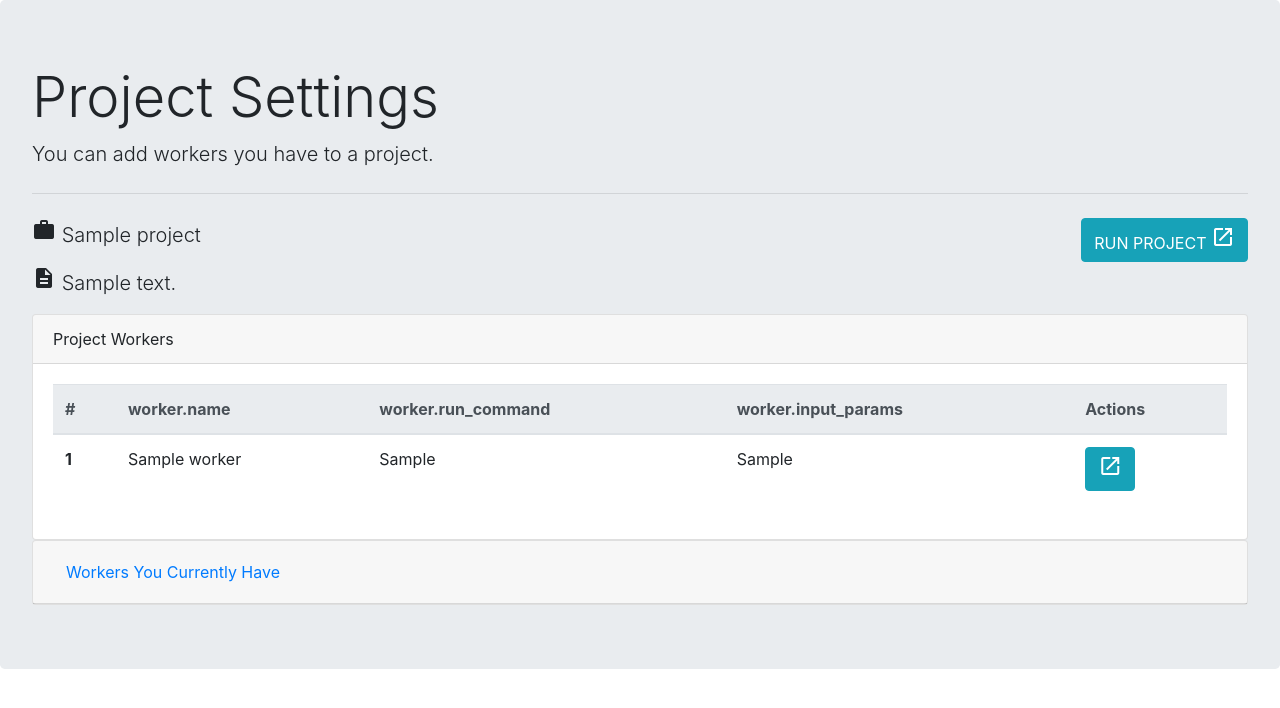
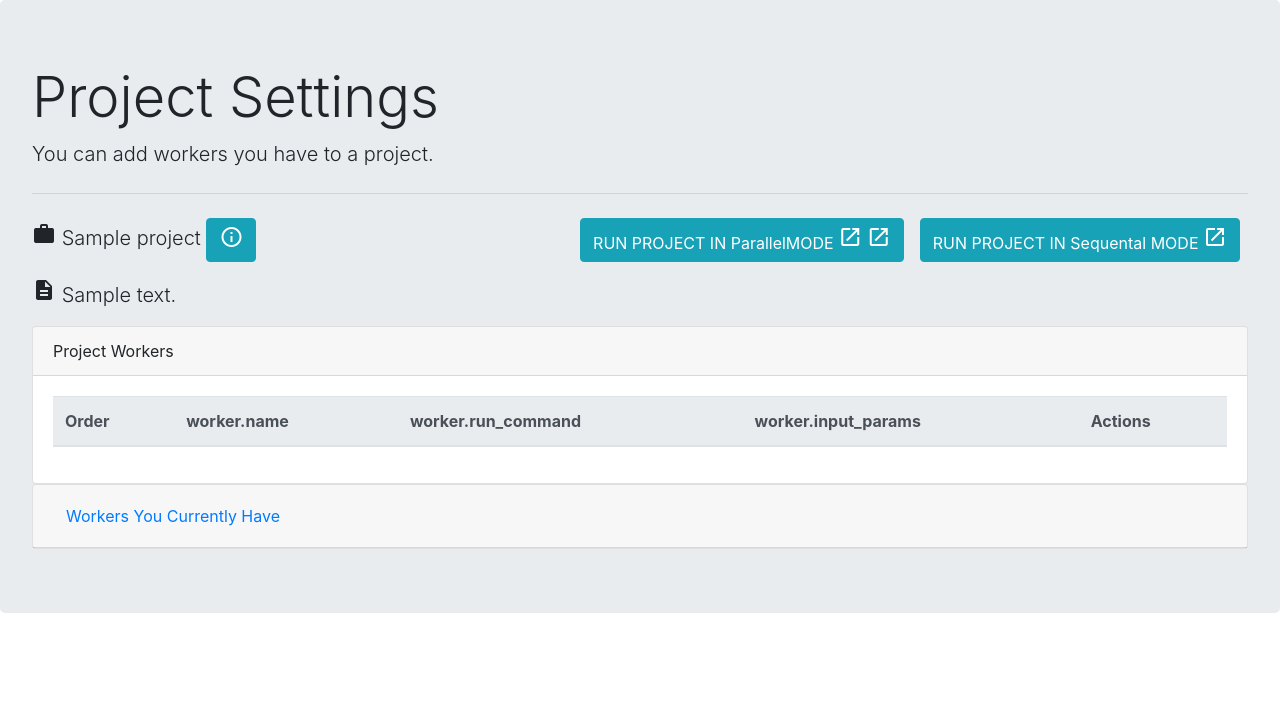
Before and after one commit to Alexander35/combiner, a Django app: page /project/settings/1/ in a window 1280 px wide. Shown: the part 56-764 px from the top of the page. Run offline with Django 3.2, Linux system fonts and the light colour scheme; a user stored in the database is signed in; tables that the repository leaves empty hold one stand-in row (values such as "Sample post"); data that the repository does not hold is empty; some libraries are stand-ins or nearby versions.

Commit message:
project order sequence

```diff
--- a/comander/admin.py
+++ b/comander/admin.py
@@ -1,8 +1,9 @@
 from django.contrib import admin
 
 # Register your models here.
-from .models import Worker, Data, Project
+from .models import Worker, Data, Project, ProjectSequenceNumber
 
 admin.site.register(Worker)
 admin.site.register(Data)
 admin.site.register(Project)
+admin.site.register(ProjectSequenceNumber)
--- a/comander/models.py
+++ b/comander/models.py
@@ -1,6 +1,8 @@
 from django.contrib.auth.models import User
 from django.contrib.postgres.fields import JSONField
 from django.db import models
+# from django.core.exceptions import ValidationError
+from django.core.validators import MinValueValidator
 
 # Create your models here.
 
@@ -41,6 +43,17 @@ class Worker(models.Model):
 	created_at = models.DateTimeField(auto_now_add=True, null=True)
 	updated_at = models.DateTimeField(auto_now=True, null=True)
 
+	# project_sequence_number = models.ForeignKey('ProjectSequenceNumber', on_delete=models.SET_NULL, null=True)
+
+	def __str__(self):
+		return 'Name: {}, Run Command: {}, Input Params: {}'.format(self.name, self.run_command, self.input_params)
+
+class ProjectSequenceNumber(models.Model):
+
+	project = models.ForeignKey('Project', on_delete=models.SET_NULL, null=True)
+	worker = models.ForeignKey('Worker', on_delete=models.SET_NULL, null=True)
+	sequence_number = models.IntegerField(default=0, validators=[MinValueValidator(0)])
+
 class Project(models.Model):
 	name = models.CharField(max_length=100, unique=True)
 	description = models.CharField(max_length=300)
@@ -58,3 +71,6 @@ class Data(models.Model):
 
 	class Meta:
 		verbose_name_plural = "data"
+
+	def __str__(self):
+		return '{}'.format(self.data)
--- a/comander/templates/project/project_settings.html
+++ b/comander/templates/project/project_settings.html
@@ -19,8 +19,19 @@
   <p class="lead">
   	<i class="material-icons">work</i>
   	{{ project.name }}
-  	<a type="button" class="btn btn-info float-right" href="">
-	   	RUN PROJECT
+
+    <a type="button" class="btn btn-info" href="{% url 'project_status_page' project.id %}">
+			<i class="material-icons">info_outline</i>
+	</a>
+
+  	<a type="button" class="btn btn-info float-right mx-2" href="{% url 'project_run_in_sequental_mode' project.id %}">
+	   	RUN PROJECT IN Sequental MODE
+	   	<i class="material-icons">launch</i>
+	</a>
+
+  	<a type="button" class="btn btn-info float-right mx-2" href="{% url 'project_run_in_parallel_mode' project.id %}">
+	   	RUN PROJECT IN ParallelMODE
+	   	<i class="material-icons">launch</i>
 	   	<i class="material-icons">launch</i>
 	</a>
   </p>
@@ -38,7 +49,7 @@
 		<table class="table">
 		  <thead class="thead-light">
 		    <tr>
-		      <th scope="col">#</th>
+		      <th scope="col">Order</th>
 		      <th scope="col">worker.name</th>
 		      <th scope="col">worker.run_command</th>
 		      <th scope="col">worker.input_params</th>
@@ -48,13 +59,22 @@
 		  <tbody>
 		  	{% for project_worker in project_workers_list %}
 		  	<tr>
-		      <th scope="row">{{ project_worker.id  }}</th>
-		      <td>{{ project_worker.name }}</td>
-		      <td>{{ project_worker.run_command }}</td>
-		      <td>{{ project_worker.input_params}}</td>
+		      <th scope="row">{{ project_worker.sequence_number  }}</th>
+		      <td>{{ project_worker.worker.name }}</td>
+		      <td>{{ project_worker.worker.run_command }}</td>
+		      <td>{{ project_worker.worker.input_params}}</td>
 		      <td>
 				  <a type="button" class="btn btn-info" href="{% url 'run_worker' project_worker.id %}">
 				      	<i class="material-icons">launch</i>
+				  </a>
+				  <a type="button" class="btn btn-info" href="{% url 'worker_status_page' project_worker.id %}">
+				      	<i class="material-icons">info_outline</i>
+				  </a>
+				  <a type="button" class="btn btn-info" href="{% url 'project_sequence_number_up' project.id project_worker.id %}">
+				      	<i class="material-icons">arrow_upward</i>
+				  </a>
+				  <a type="button" class="btn btn-info" href="{% url 'project_sequence_number_down' project.id project_worker.id %}">
+				      	<i class="material-icons">arrow_downward</i>
 				  </a>
 			   </td>
 		    </tr>
--- a/comander/templates/worker/workers_list.html
+++ b/comander/templates/worker/workers_list.html
@@ -32,6 +32,9 @@
 		    <a type="button" class="btn btn-info" data-toggle="modal" data-target="#{{ worker.name }}">
 		      	<i class="material-icons">share</i>
 		    </a>
+		    <a type="button" class="btn btn-info" href="{% url 'worker_status_page' worker.id %}">
+		      	<i class="material-icons">info_outline</i>
+		    </a>
     	    {% include "modal.html" with modal_id=worker.name modal_title="Share Worker" modal_form="worker/share_worker_to_user_form.html" %}
 	      </td>
 	    </tr>
--- a/comander/urls.py
+++ b/comander/urls.py
@@ -10,8 +10,11 @@ urlpatterns = [
     path('worker/new-worker/', views.new_worker, name='new_worker'),
     path('worker/visibility/<worker_id>/', views.worker_visibility, name="worker_visibility"),
     path('worker/share_worker_to/<worker_id>/', views.share_worker_to, name="share_worker_to"),
-    # path('worker/settings/<worker_id>/', views.worker_settings, name="worker_settings"),
-	path('worker/run/<worker_id>', views.run_worker, name="run_worker"),
+	path('worker/run/<worker_id>/', views.run_worker, name="run_worker"),
+    path('worker/status_page/<worker_id>/', views.worker_status_page, name="worker_status_page"),
+
+    path('project/settings/sequence_number_up/<project_id>/<worker_id>/', views.project_sequence_number_up, name="project_sequence_number_up"),
+    path('project/settings/sequence_number_down/<project_id>/<worker_id>/', views.project_sequence_number_down, name="project_sequence_number_down"),
 
     path('project/projects-list/', views.projects_list, name='projects_list'),
     path('project/new-project/', views.new_project, name='new_project'),
@@ -19,5 +22,8 @@ urlpatterns = [
     path('project/share_project_to/<project_id>/', views.share_project_to, name="share_project_to"),
     path('project/settings/<project_id>/', views.project_settings, name="project_settings"),
     path('project/settings/add-worker/<project_id>/<worker_id>/', views.project_settings_add_worker, name="project_settings_add_worker"),
+    path('project/run_in_sequental_mode/<project_id>/', views.project_run_in_sequental_mode, name="project_run_in_sequental_mode"),
+    path('project/run_in_parallel_mode/<project_id>/', views.project_run_in_parallel_mode, name="project_run_in_parallel_mode"),
+    path('project/status_page/<project_id>/', views.project_status_page, name="project_status_page"),
 
 ]
--- a/comander/views_project.py
+++ b/comander/views_project.py
@@ -2,8 +2,116 @@ from django.contrib.auth.models import User
 from django.shortcuts import render, redirect
 from django.contrib.auth.decorators import login_required
 from .forms import AddProjectForm, ShareProjectToUser
-from .models import Project, Worker
+from .models import Project, Worker, ProjectSequenceNumber
 from django.db.models import Q
+from .worker_suite import worker_initialize
+from threading import Thread
+import json
+
+@login_required
+def project_status_page(request, project_id):
+
+	project = Project.objects.get(pk=project_id)
+
+	return render(
+            request,
+            'project/project_status_page.html',
+            {
+                'title' : 'Project Status Page',
+                'project' : project,
+            }
+        )
+def proproject_run_in_sequental_mode_stuff(worker):
+	try:
+
+		worker_initialize(
+			worker, True
+			)
+
+		# worker.status='Processing'
+		# worker.save()
+
+	except Exception as exc:
+		print('cannot execute a worker from project: {}'.format(exc))
+
+@login_required
+def project_run_in_sequental_mode(request, project_id):
+
+	project = Project.objects.get(pk=project_id)
+
+	for worker in project.worker.all():
+
+		worker_thread = Thread(target=proproject_run_in_sequental_mode_stuff, args=(worker,))
+		worker_thread.start()
+
+
+	return redirect('project_status_page', project_id)
+
+@login_required
+def project_run_in_parallel_mode(request, project_id):
+
+	project = Project.objects.get(pk=project_id)
+
+	for worker in project.worker.all():
+
+		try:
+
+			worker_initialize(
+				worker
+				)
+
+			# worker.status='Processing'
+			# worker.save()
+
+		except Exception as exc:
+			print('cannot execute a worker from project: {}'.format(exc))
+
+	return redirect('project_status_page', project_id)
+
+@login_required
+def project_sequence_number_up(request, project_id, worker_id):
+	try:
+		project = Project.objects.get(pk=project_id)
+		worker = Worker.objects.get(pk=worker_id)
+		# project_sequence_number =
+		if ProjectSequenceNumber.objects.filter(project=project, worker=worker).exists():
+			project_sequence_number = ProjectSequenceNumber.objects.get(project=project, worker=worker)
+			project_sequence_number.sequence_number-=1
+			if project_sequence_number.sequence_number < 0:
+				project_sequence_number.sequence_number = 0
+
+		else:
+			project_sequence_number = ProjectSequenceNumber(project=project, worker=worker)
+
+		project_sequence_number.save()
+
+	except Exception as exc:
+		print('cant update sequence number : {}'.format(exc))
+
+	return redirect('project_settings', project_id)
+
+@login_required
+def project_sequence_number_down(request, project_id, worker_id):
+	try:
+		project = Project.objects.get(pk=project_id)
+		worker = Worker.objects.get(pk=worker_id)
+		# project_sequence_number =
+		if ProjectSequenceNumber.objects.filter(project=project, worker=worker).exists():
+			project_sequence_number = ProjectSequenceNumber.objects.get(project=project, worker=worker)
+			project_sequence_number.sequence_number+=1
+			# if project_sequence_number.sequence_number < 0:
+			# 	project_sequence_number.sequence_number = 0
+
+		else:
+			project_sequence_number = ProjectSequenceNumber(project=project, worker=worker)
+
+		project_sequence_number.save()
+
+	except Exception as exc:
+		print('cant update sequence number : {}'.format(exc))
+
+	return redirect('project_settings', project_id)
+
 
 @login_required
 def project_settings_add_worker(request, project_id, worker_id):
@@ -11,6 +119,12 @@ def project_settings_add_worker(request, project_id, worker_id):
 	try:
 		project = Project.objects.get(pk=project_id)
 		project.worker.add(worker_id)
+		project.save()
+		worker = Worker.objects.get(pk=worker_id)
+		project_sequence_number = ProjectSequenceNumber(project=project, worker=worker)
+		project_sequence_number.save()
+		# project_sequence_number_json =
+		# worker.project_sequence_number
 	except Exception as exc:
 		print('Cannot add worker to the project : {}'.format(exc))
 
@@ -22,7 +136,8 @@ def project_settings(request, project_id):
 	project = Project.objects.get(pk=project_id)
 	workers_list = Worker.objects.filter(Q(user__pk=request.user.id) & ~Q(project__id=project.id))
 
-	project_workers_list = project.worker.all()
+	project_workers_list = ProjectSequenceNumber.objects.order_by('sequence_number').filter(project=project)
+	print(project_workers_list)
 
 	# print(worker_list)
 
--- a/combiner/settings.py
+++ b/combiner/settings.py
@@ -121,7 +121,7 @@ AUTH_PASSWORD_VALIDATORS = [
 
 LANGUAGE_CODE = 'en-us'
 
-TIME_ZONE = 'UTC'
+TIME_ZONE = 'Asia/Yakutsk'
 
 USE_I18N = True
 
```
Also changed, not shown: comander/templates/project/project_status_page.html (added, +41 -0 lines), comander/templates/project/projects_list.html (+9 -1 lines), comander/templates/worker/worker_status_page.html (+38 -1 lines), comander/views_worker.py (+16 -28 lines), comander/worker_suite.py (+9 -2 lines).
